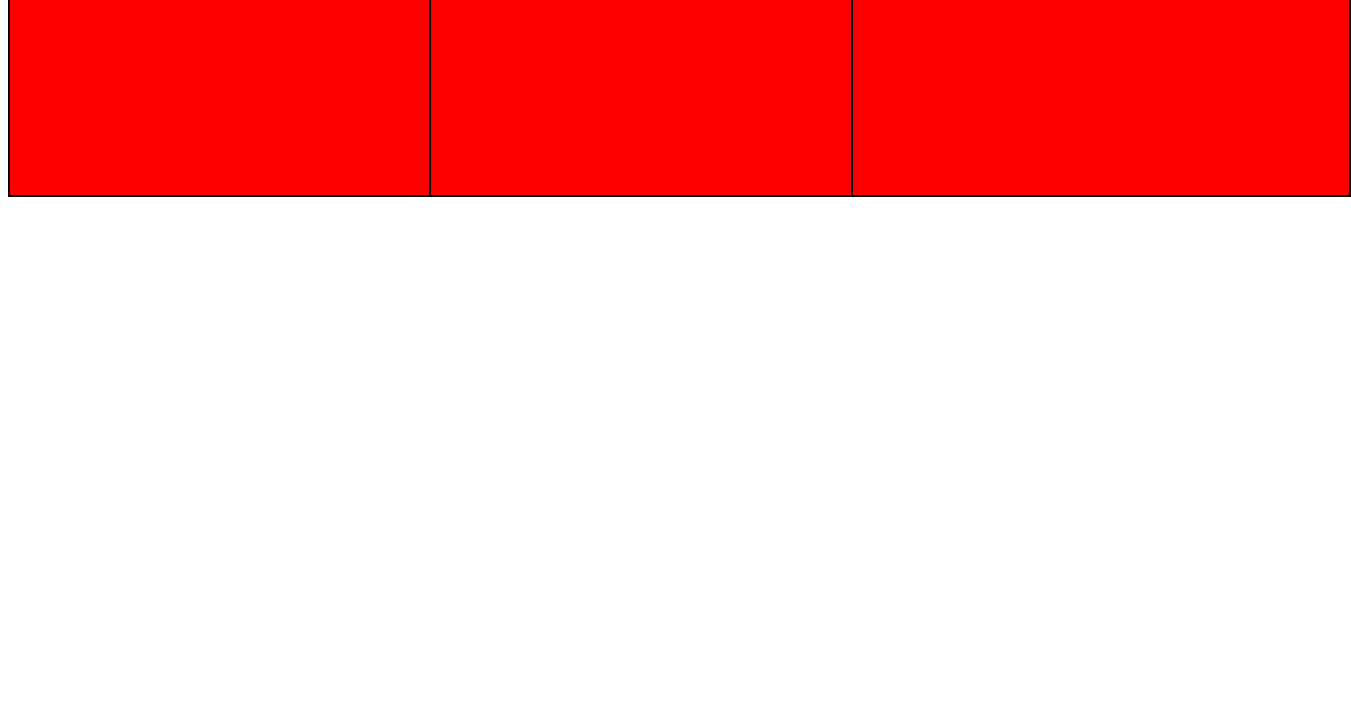
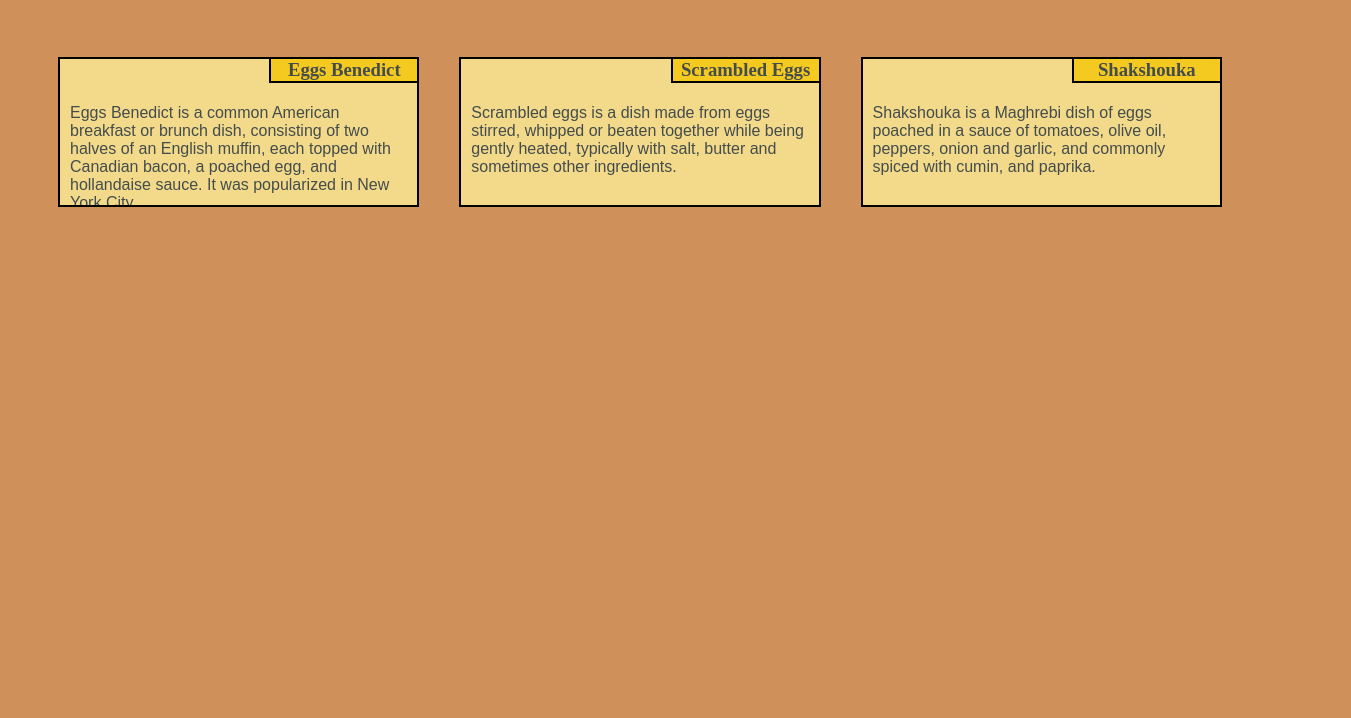
Before and after one commit to dreitechy/Coursera-test, a plain HTML site: page Module 2 - Solution/index.html in a window 1280 px wide. Shown: the part 82-800 px from the top of the page, 1351 px wide, since content can reach past the window. Drawn offline with Linux system fonts and the light colour scheme.

Commit message:
Des Oeufs

```diff
--- a/Module 2 - Solution/CSS/styles.css
+++ b/Module 2 - Solution/CSS/styles.css
@@ -3,52 +3,84 @@
   box-sizing: border-box;
 }
 h1 {
-  margin-bottom: 20px;
+  border: 10px solid #A21C13;
+  background-color: #FC8D04;
+  margin-bottom: 10px;
   text-align: center;
   font-weight: bold;
   font-family: Garamond,serif;
+  color: #444C4C;
 }
 
-h3{
+h3 {
+  border: 2px solid black;
+  background-color: #F4CA21;
+  float: right;
+  width: 150px;
+  margin-top: -12px;
+  margin-right: -12px;
   position: relative;
-  text-align: right;
+  text-align: center;
+  color: #444C4C;
 }
+
 p {
-  border: 1px solid black;
-  background-color: #A52A2A;
-  width: 40%;
-  height: 150px;
+  width: 100%;
+  height: 80%;
+  overflow-y: auto;
+  margin-top: 35px;
   margin-right: auto;
   margin-left: auto;
   font-family: sans-serif;
-  color: white;
+  text-align: left;
+  color: #444C4C;
 }
 
-#Egg1 {
+#Egg1, #Egg2, #Egg3 {
   border: 2px solid black;
-  background-color: red;
-  width: 500px;
-  height: 200px;
+  background-color: #F2DA8A;
+  width: 100%;
+  height: 150px;
+  padding: 10px;
 }
-#Egg2 {
-  border: 2px solid black;
-  background-color: red;
-  width: 500px;
-  height: 200px;
+#Itlog {
+  padding: 30px;
 }
-#Egg3 {
-  border: 2px solid black;
-  background-color: red;
-  width: 500px;
-  height: 200px;
+.OuterEggs{
+  padding: 20px;
 }
- /****Desktop View*****/
+
+/****Desktop View*****/
 
 @media (min-width: 992px) {
   .OuterEggs {
   width: 33.33%;
   float: left;
    }
+ }
+
+/****Tablet View****/
+
+@media (min-width: 768px) and (max-width: 991px) {
 
 
+  .OuterEggs {
+    float: left;
+  }
+  .OuterTop {
+    width: 50%;
+  }
+  .OuterBot {
+    width: 100%;
+    clear: left;
+    }
+  }
+
+/****Mobile View****/
+
+@media(max-width: 767px) {
+  .OuterEggs {
+    height: 100px
+    margin-bottom: auto;
+  }
 }
--- a/Module 2 - Solution/index.html
+++ b/Module 2 - Solution/index.html
@@ -7,17 +7,24 @@
 <link rel="stylesheet" href="css/styles.css">
  <title>Resto</title>
     </head>
-    <body>
+    <body style="background-color: #CF905A;">
             <h1>DES OEUFS MENU</h1>
-            <div>
-               <div class="OuterEggs">
-                <section id="Egg1"></section>
+            <div id="Itlog">
+               <div class="OuterEggs OuterTop">
+                <section id="Egg1">
+                  <h3 id=EG1> Eggs Benedict </h3>
+                  <p>Eggs Benedict is a common American breakfast or brunch dish, consisting of two halves of an English muffin, each topped with Canadian bacon, a poached egg, and hollandaise sauce. It was popularized in New York City.
+                </section>
               </div>
-               <div class="OuterEggs">
-                <section id="Egg2"></section>
+               <div class="OuterEggs OuterTop">
+                <section id="Egg2">
+                  <h3 id=EG2> Scrambled Eggs </h3>
+                  <p>Scrambled eggs is a dish made from eggs stirred, whipped or beaten together while being gently heated, typically with salt, butter and sometimes other ingredients.</section>
               </div>
-              <div class="OuterEggs">
-               <section id="Egg3"></section>
+              <div class="OuterEggs OuterBot">
+               <section id="Egg3">
+                <h3 id=EG3> Shakshouka </h3>
+                <p>Shakshouka is a Maghrebi dish of eggs poached in a sauce of tomatoes, olive oil, peppers, onion and garlic, and commonly spiced with cumin, and paprika.</section>
                </div>
             </div>
 
```
